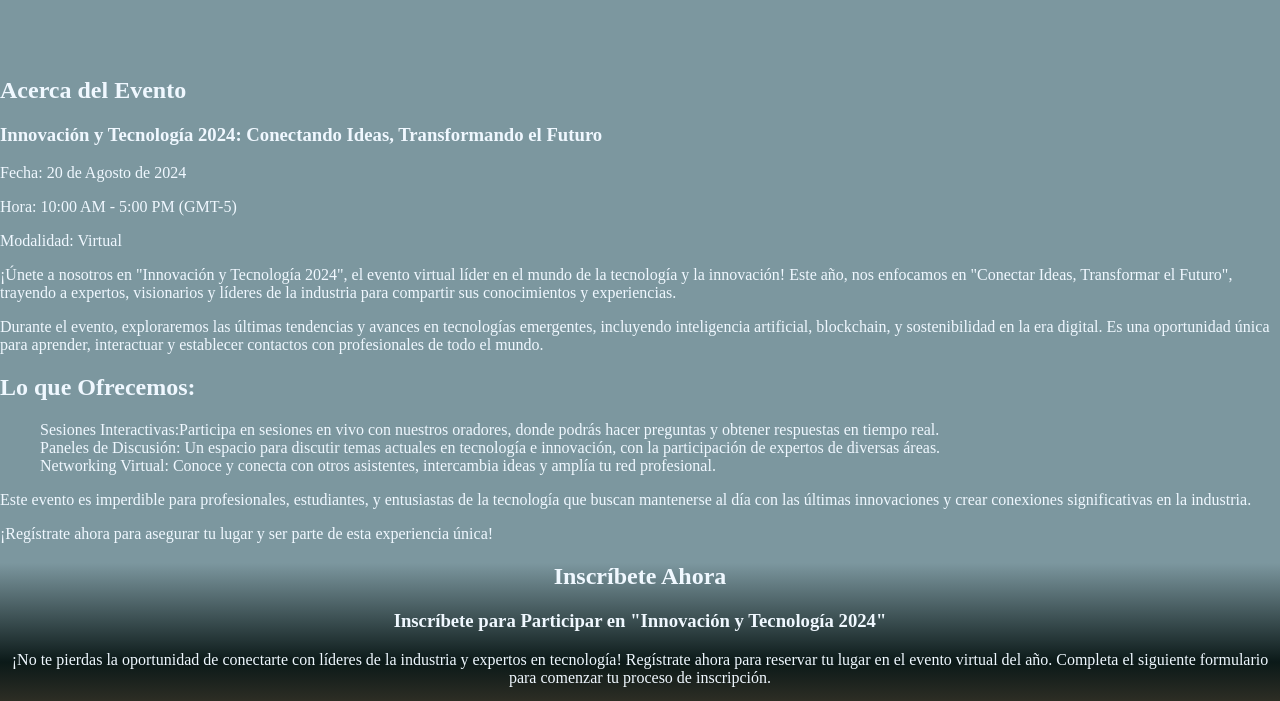
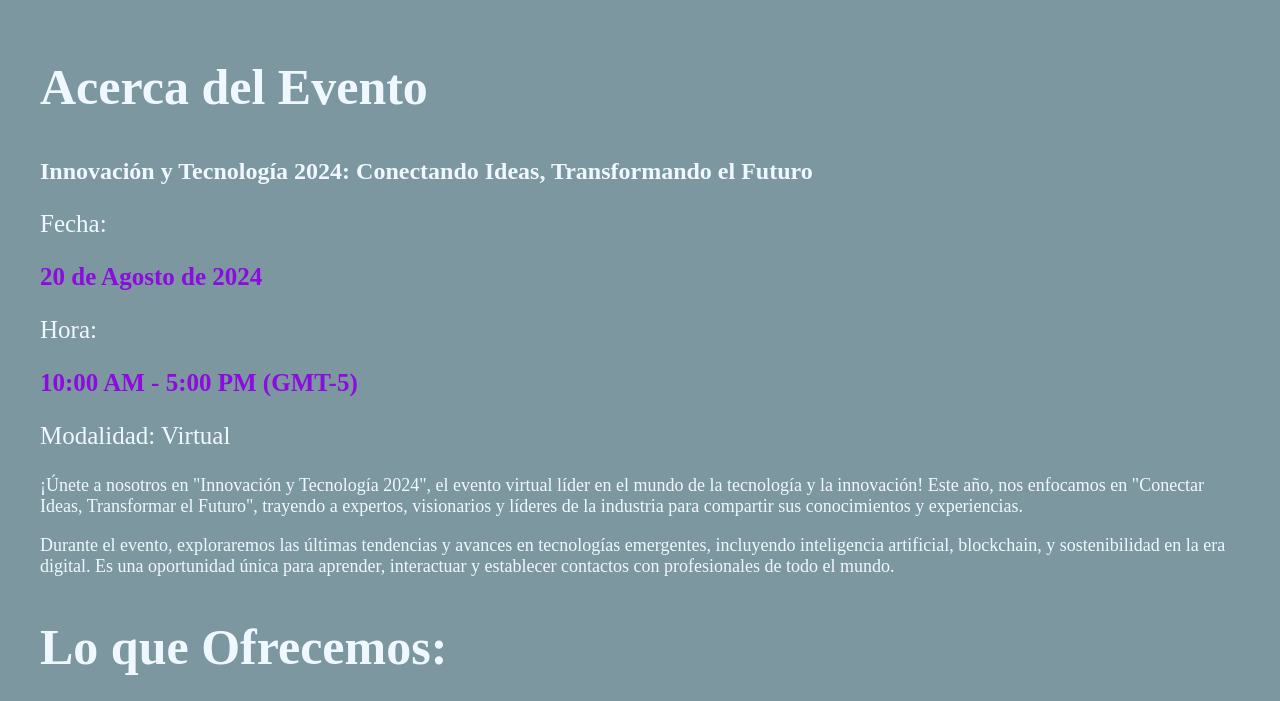
Before and after one commit to SantiagoAzabache/Evento, a website: page index.html in a window 1280 px wide. Shown: the part 3862-4563 px from the top of the page. Drawn offline with Linux system fonts and the light colour scheme.

Commit message:
aun mas css.......

```diff
--- a/index.html
+++ b/index.html
@@ -189,9 +189,17 @@
           Innovación y Tecnología 2024: Conectando Ideas, Transformando el
           Futuro
         </h3>
-        <p>Fecha: 20 de Agosto de 2024</p>
-        <p>Hora: 10:00 AM - 5:00 PM (GMT-5)</p>
-        <p>Modalidad: Virtual</p>
+        <div class="agenda">
+          <p>Fecha:</p>
+          <div class="fecha" >
+            <p>20 de Agosto de 2024</p>
+          </div>
+          <p>Hora: </p>
+          <div class="hora">
+            <p>10:00 AM - 5:00 PM (GMT-5)</p>
+          </div>
+          <p>Modalidad: Virtual</p>
+        </div>
         <p>
           ¡Únete a nosotros en "Innovación y Tecnología 2024", el evento virtual
           líder en el mundo de la tecnología y la innovación! Este año, nos
--- a/style.css
+++ b/style.css
@@ -64,11 +64,6 @@ body {
     list-style: none;
 }
 
-.oradores {
-    display: flex;
-    flex-direction: column;
-}
-
 .oradores-resumen {
     display: flex;
     flex-direction: column;
@@ -95,12 +90,6 @@ body {
 .inscription-resumen {
     text-align: center;
 }
-
-.avatares1 img,
-.avatares2 img {
-    width: 290px;
-}
-
 .prestaciones {
     display: flex;
     align-items: center;
@@ -149,6 +138,28 @@ body {
     flex-direction: row-reverse;
 }
 
+.evento{
+    max-width: 1200px;
+    margin: auto;
+}
+.proposito h2{
+    font-size: 50px;
+}
+.proposito h3{
+    font-size: x-large;
+}
+.proposito p{
+    font-size: large;
+}
+.agenda p{
+    font-size: 25px;
+}
+.fecha, .hora{
+    color: rgb(139, 11, 224);
+    font-weight: bold;
+}
+
+
 @media (max-width:768px) {
     .hero {
         min-width: 29vh;
```
